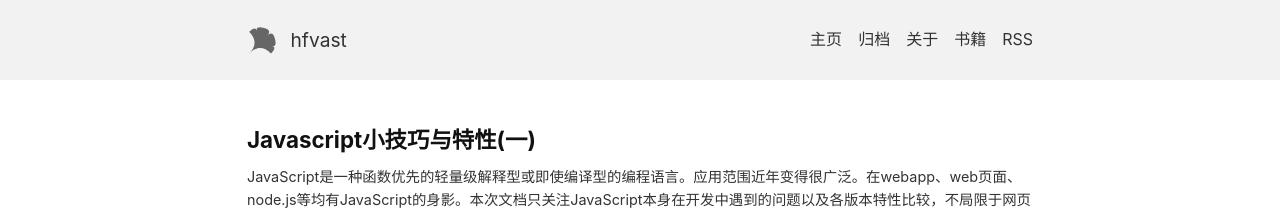
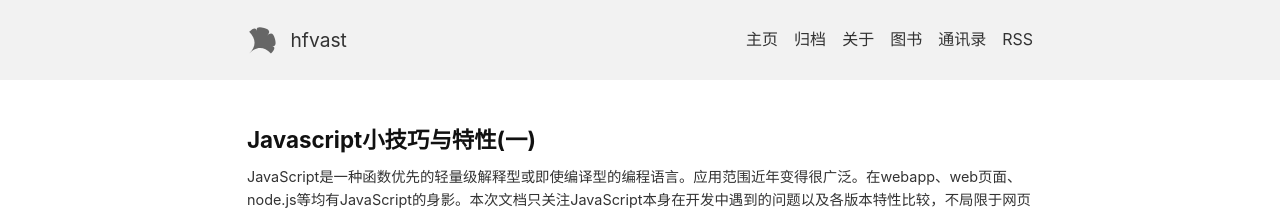
Before and after one commit to FireLee1413/hfvast.github.io, a Jekyll site: the page built from index.html, in a window 1280 px wide. Shown: the top 214 px of the page. Built offline with Jekyll 4.4.1, drawn with Linux system fonts in a browser that asks for light colours; the list of posts is cut into pages by our own code; comment, search, counter and statistics services are not loaded.

Commit message:
添加通讯录链接

```diff
--- a/_config.yml
+++ b/_config.yml
@@ -27,10 +27,16 @@ nav_lists:
     url: /about.html
   - titles:
       en: Book
-      zh: 书籍
-      zh-Hans: 书籍
-      zh-Hant: 書籍
+      zh: 图书
+      zh-Hans: 图书
+      zh-Hant: 圖書
     url: https://wx.ploughman.top
+  - titles:
+      en: Contacts
+      zh: 通讯录
+      zh-Hans: 通讯录
+      zh-Hant: 通訊錄
+    url: https://wx.ploughman.top/person/index.jsp
 
 # paths:
 #   base: /
```
